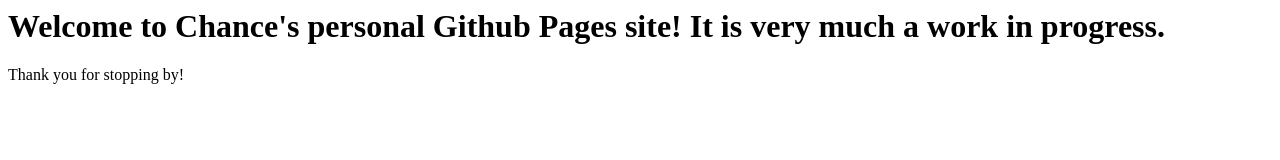
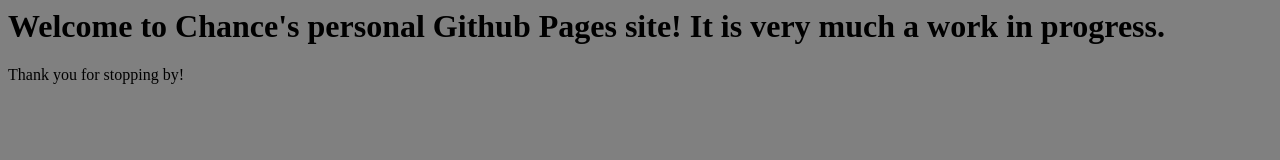
Before and after one commit to crk3999/crk3999.github.io, a plain HTML site: page index.html in a window 1280 px wide. Drawn offline with Linux system fonts and the light colour scheme.

Commit message:
Update index.html

```diff
--- a/index.html
+++ b/index.html
@@ -1,6 +1,7 @@
 <html>
   <head>
     <title>Chance's Personal Site</title>
+    <link href='stylesheet.css' rel='stylesheet'>
   </head>
   <body>
     <h1>Welcome to Chance's personal Github Pages site! It is very much a work in progress.</h1>
```
